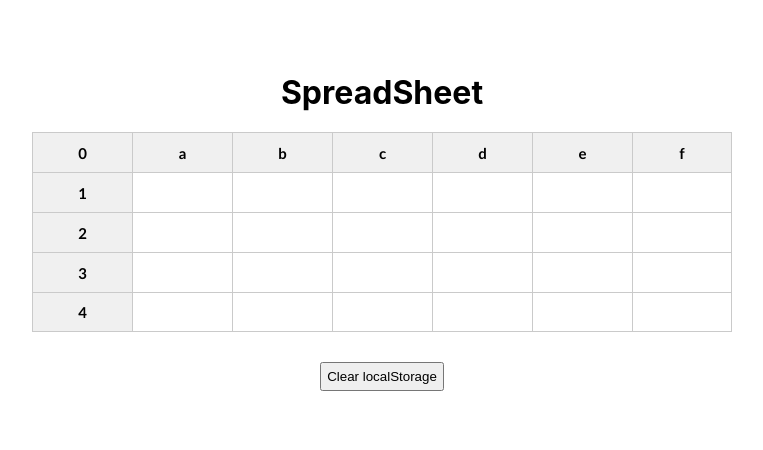
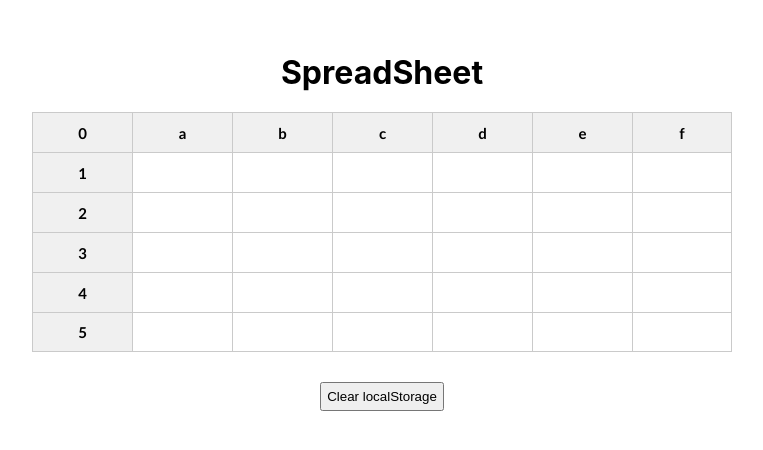
Before and after one commit to Jpetre/spreadsheet, a React (Create React App) app in the folder spreadsheetapp/: page / in a window 1280 px wide. Shown: the part 168-618 px from the top of the page, without its empty margins (258-1021 px from the left). Built offline with nearby package versions, Linux system fonts and the light colour scheme.

Commit message:
fix(app): add one row to the table

```diff
--- a/spreadsheetapp/src/App.tsx
+++ b/spreadsheetapp/src/App.tsx
@@ -12,7 +12,7 @@ const App: React.FC = () => {
   return (
     <div className='App'>
       <h1 className='App__title'>SpreadSheet</h1>
-      <Table x={6} y={4} id={'1'} />
+      <Table x={6} y={5} id={'1'} />
       <button className='App__resetButton' onClick={() => handleClearStorage()}>Clear localStorage</button>
     </div>
   );
```
